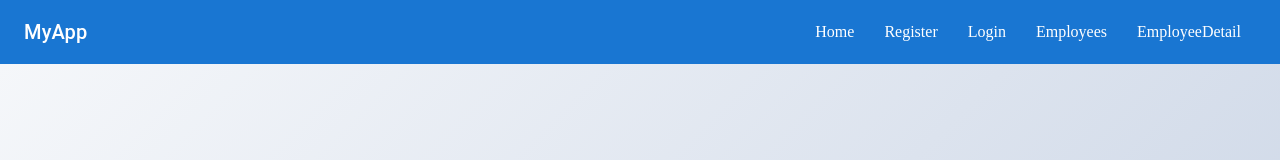
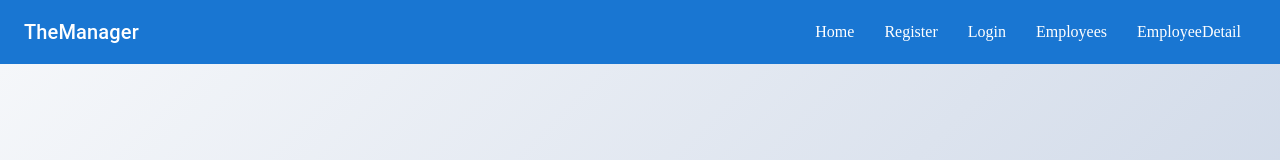
Before and after one commit to CodeChitra/the-manager, a React (Vite) app: page / in a window 1280 px wide. Shown: the top 160 px of the page. Built offline with nearby package versions, Linux system fonts and the light colour scheme.

Commit message:
Changed the title

```diff
--- a/src/components/Navbar.tsx
+++ b/src/components/Navbar.tsx
@@ -7,7 +7,7 @@ const Navbar = () => {
       <Toolbar>
         <Typography variant="h6" component="div" sx={{ flexGrow: 1 }}>
           <Link to="/" style={{ textDecoration: "none", color: "inherit" }}>
-            MyApp
+            TheManager
           </Link>
         </Typography>
         <Box>
```
